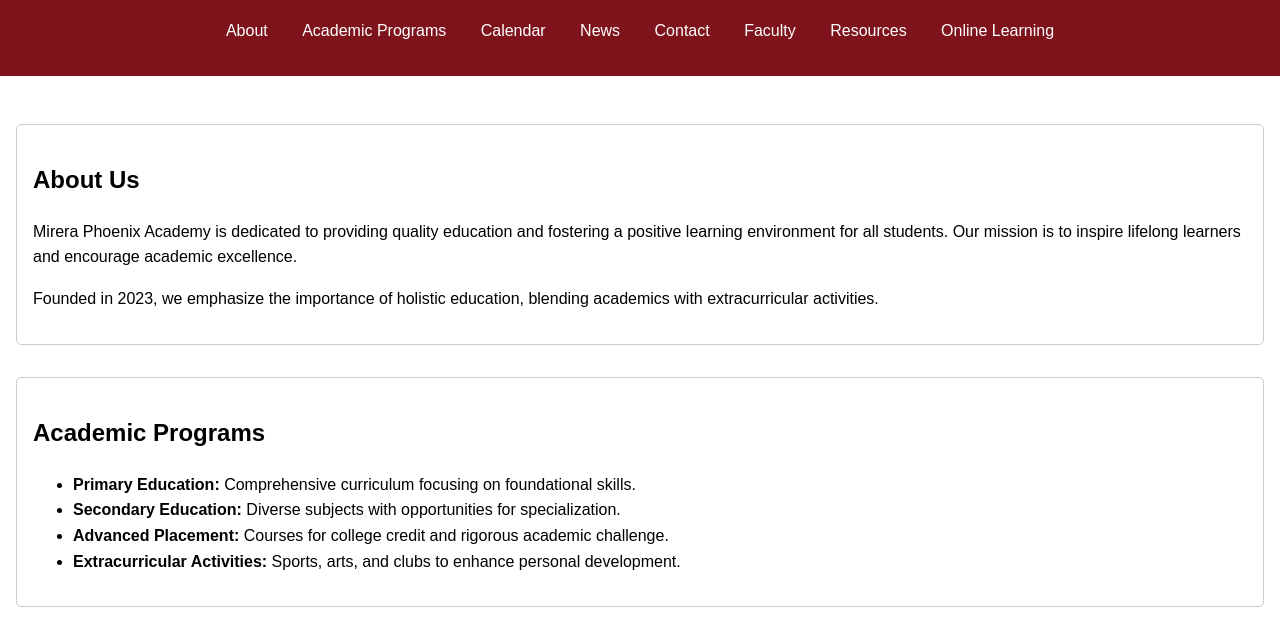
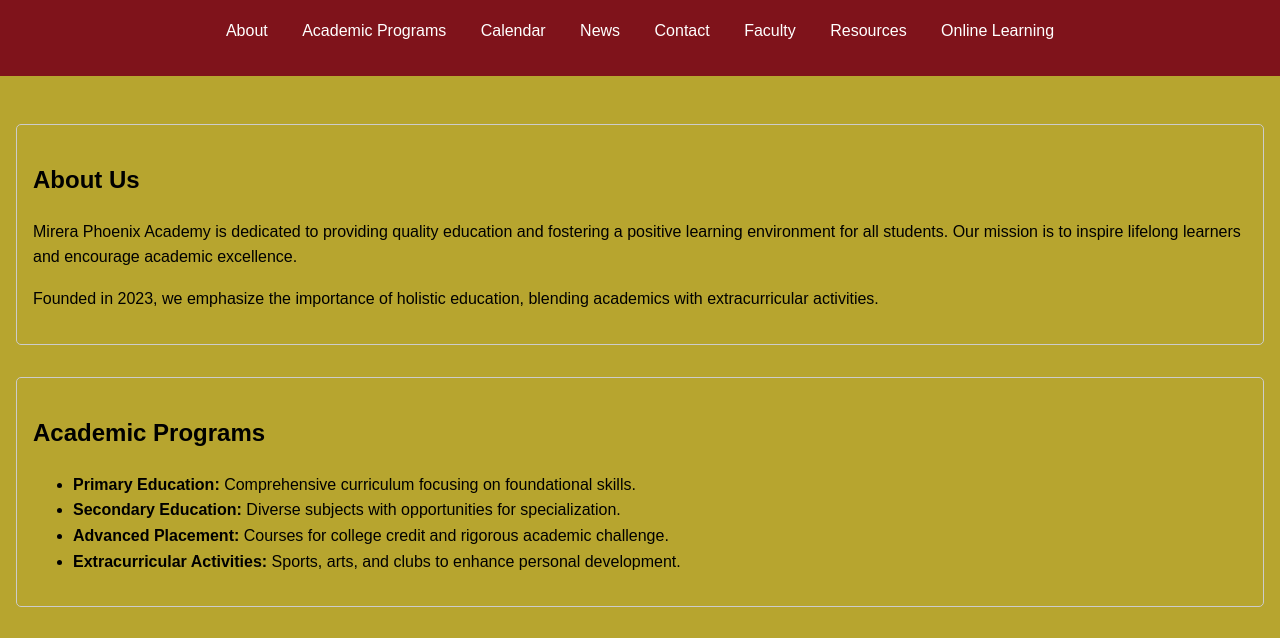
Before and after one commit to mireraphoenixacademy/mirera-phoenix-academy, a plain HTML site: page index.html in a window 1280 px wide. Shown: the part 92-730 px from the top of the page. Drawn offline with Linux system fonts and the light colour scheme.

Commit message:
Update style.css

```diff
--- a/style.css
+++ b/style.css
@@ -29,6 +29,7 @@ nav a {
 
 main {
     padding: 1rem;
+    background-color: rgb(183, 165, 47);
 }
 
 section {
```
